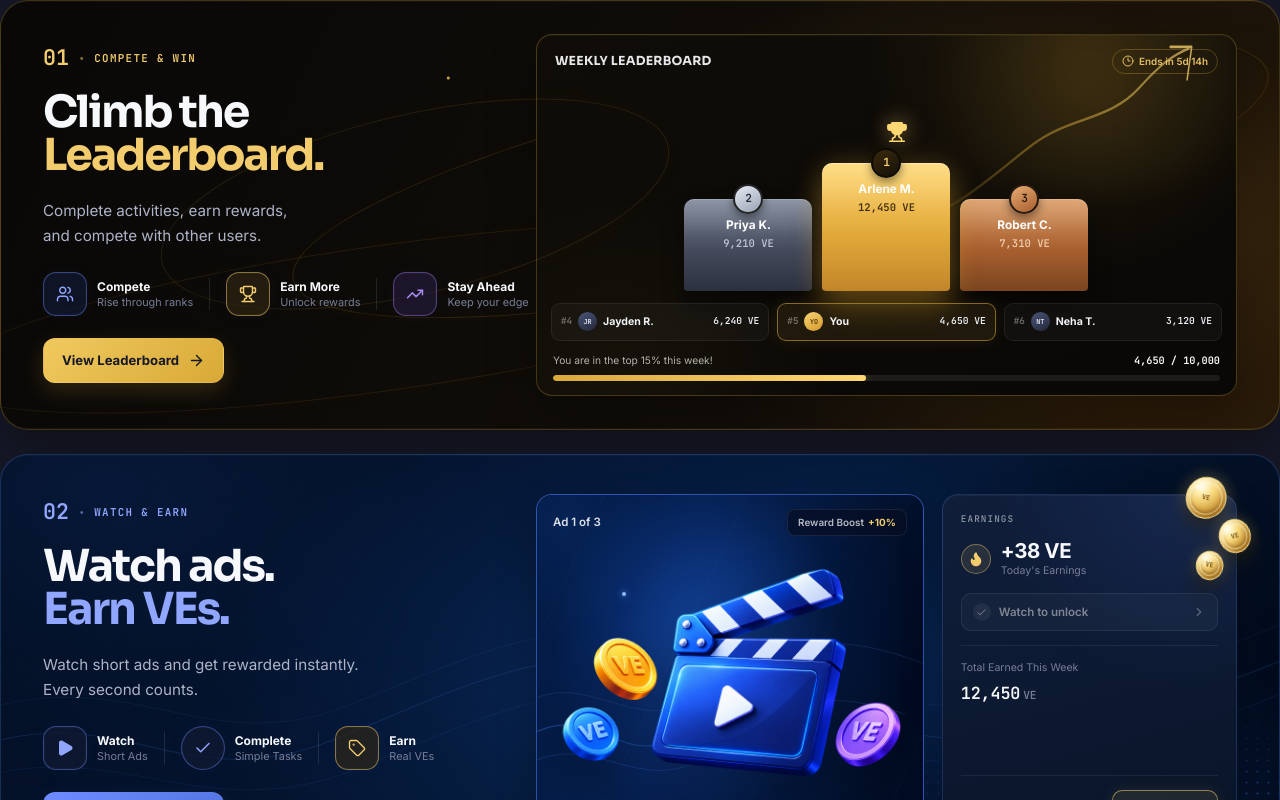
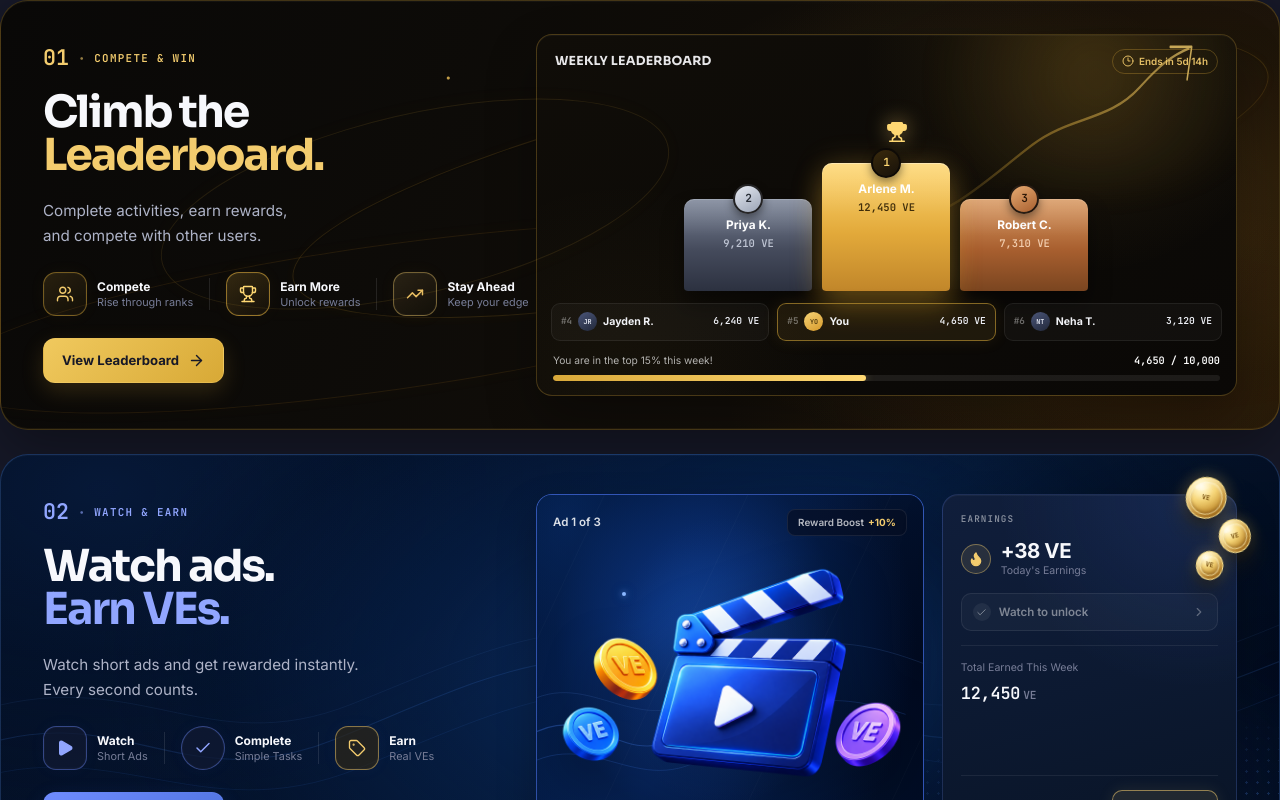
Before and after one commit to Saurabh-Jagtap/Veloops_rewards_banners, a React (Vite) app: page / in a window 1280 px wide. Shown: the top 800 px of the page. Built offline with nearby package versions, Linux system fonts and the light colour scheme.

Commit message:
style: update border colors and backgrounds for FollowBanner and LeaderboardBanner components

```diff
--- a/src/components/banners/FollowBanner/FollowBanner.module.css
+++ b/src/components/banners/FollowBanner/FollowBanner.module.css
@@ -365,6 +365,8 @@
 
   border-radius: 10px;
 
+  border: 1px solid rgba(255, 255, 255, 0.12);
+
   box-shadow:
     inset 0 0 0 1px rgba(255, 255, 255, 0.025);
 
@@ -379,7 +381,7 @@
 /* Follow */
 
 .featureFollow {
-  border: 1px solid rgba(158, 127, 235, 0.42);
+  border-color: rgba(158, 127, 235, 0.60);
 
   background:
     linear-gradient(145deg,
@@ -408,7 +410,7 @@
 /* Engage */
 
 .featureEngage {
-  border: 1px solid rgba(101, 145, 230, 0.38);
+  border-color: rgba(101, 145, 230, 0.56);
 
   background:
     linear-gradient(145deg,
@@ -437,7 +439,7 @@
 /* Earn */
 
 .featureEarn {
-  border: 1px solid rgba(231, 180, 63, 0.40);
+  border-color: rgba(231, 180, 63, 0.58);
 
   background:
     linear-gradient(145deg,
--- a/src/components/banners/LeaderboardBanner/LeaderboardBanner.module.css
+++ b/src/components/banners/LeaderboardBanner/LeaderboardBanner.module.css
@@ -285,33 +285,48 @@
 
   border-radius: 13px;
 
-  background: rgba(17, 25, 50, 0.72);
+  border: 1px solid rgba(217, 169, 58, 0.42);
+
+  background: rgba(35, 27, 12, 0.72);
+
+  color: var(--color-gold-light);
 
   box-shadow:
     inset 0 0 0 1px rgba(255, 255, 255, 0.025),
-    0 0 18px rgba(111, 140, 255, 0.04);
+    0 0 18px rgba(217, 169, 58, 0.045);
 }
 
 .featureIconBlue {
-  border: 1px solid rgba(111, 140, 255, 0.42);
-
-  color: var(--color-blue-light);
+  border-color: rgba(217, 169, 58, 0.48);
+
+  color: #f3cc6e;
+
+  background:
+    linear-gradient(145deg,
+      rgba(217, 169, 58, 0.15),
+      rgba(110, 77, 18, 0.08));
 }
 
 .featureIconGold {
-  border: 1px solid rgba(243, 204, 110, 0.5);
-
-  color: var(--color-gold-light);
-
-  background: rgba(49, 39, 20, 0.65);
+  border-color: rgba(231, 180, 63, 0.58);
+
+  color: #ffd873;
+
+  background:
+    linear-gradient(145deg,
+      rgba(231, 180, 63, 0.18),
+      rgba(110, 77, 18, 0.09));
 }
 
 .featureIconPurple {
-  border: 1px solid rgba(157, 126, 239, 0.42);
-
-  color: #a98cf0;
-
-  background: rgba(38, 29, 61, 0.65);
+  border-color: rgba(243, 204, 110, 0.42);
+
+  color: #e8bd62;
+
+  background:
+    linear-gradient(145deg,
+      rgba(243, 204, 110, 0.12),
+      rgba(91, 64, 18, 0.07));
 }
 
 
```
